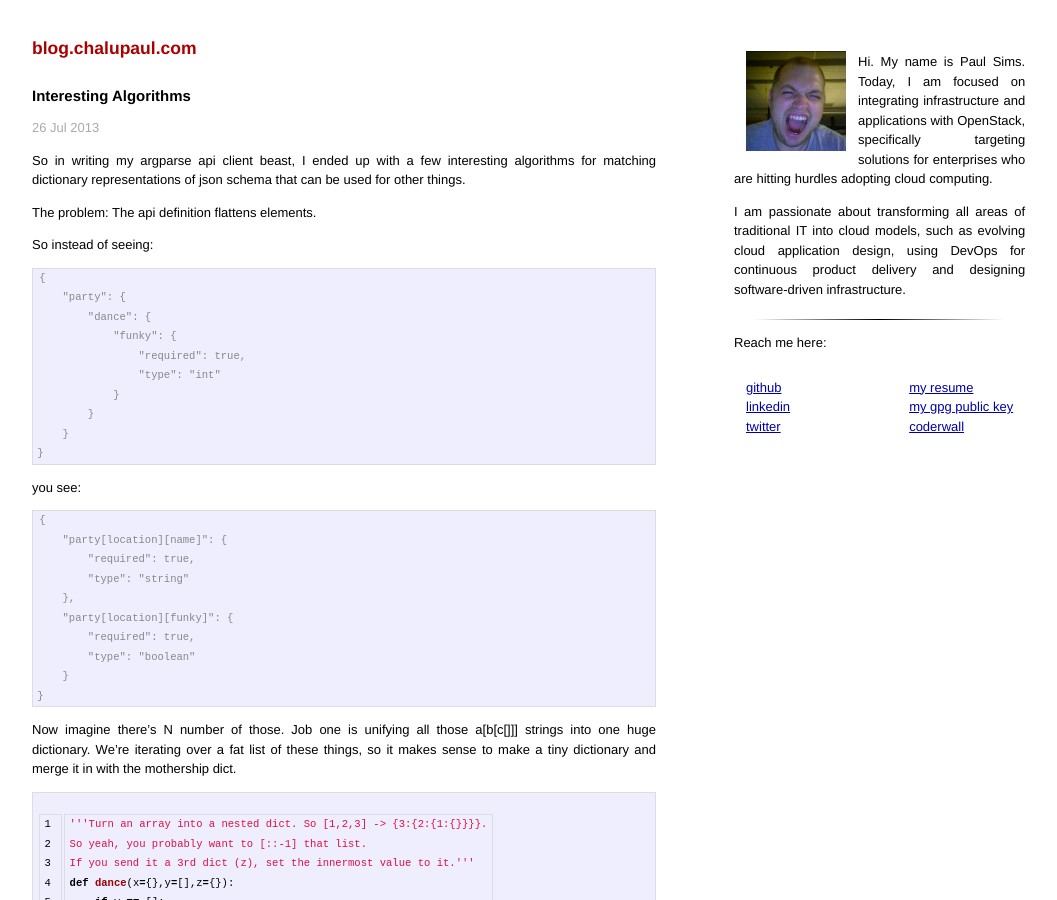
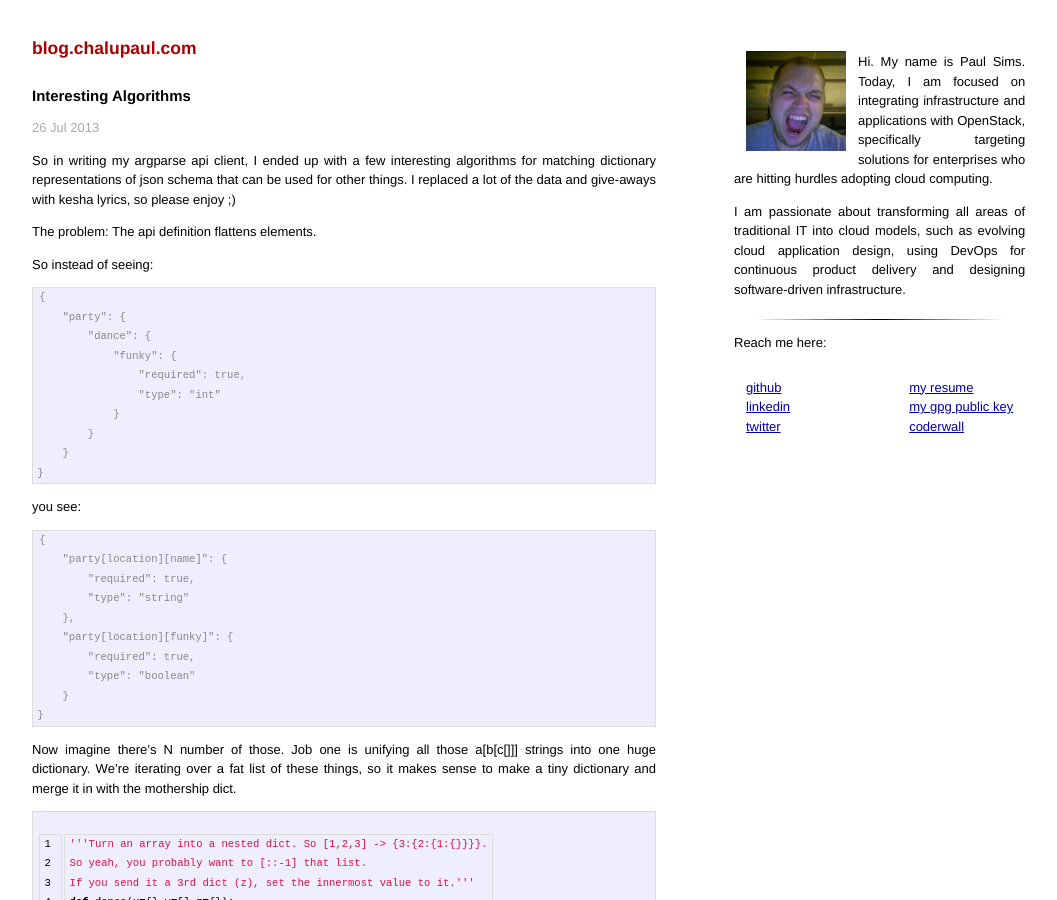
Before and after one commit to chalupaul/chalupaul.github.io, a Jekyll site: the page built from _posts/2013-07-26-Interesting-Algorithms.markdown, in a window 1280 px wide and 900 px high. Shown: the whole window, without its empty margins (88-1145 px from the left). Built offline with Jekyll 4.4.1, drawn with Linux system fonts in a browser that asks for light colours.

Commit message:
reference to kesha

```diff
--- a/_posts/2013-07-26-Interesting-Algorithms.markdown
+++ b/_posts/2013-07-26-Interesting-Algorithms.markdown
@@ -5,7 +5,7 @@ date: 2013-07-26 03:27:21
 categories:
 ---
 
-So in writing my argparse api client beast, I ended up with a few interesting algorithms for matching dictionary representations of json schema that can be used for other things.
+So in writing my argparse api client, I ended up with a few interesting algorithms for matching dictionary representations of json schema that can be used for other things. I replaced a lot of the data and give-aways with kesha lyrics, so please enjoy ;)
 
 
 The problem: The api definition flattens elements.
```
